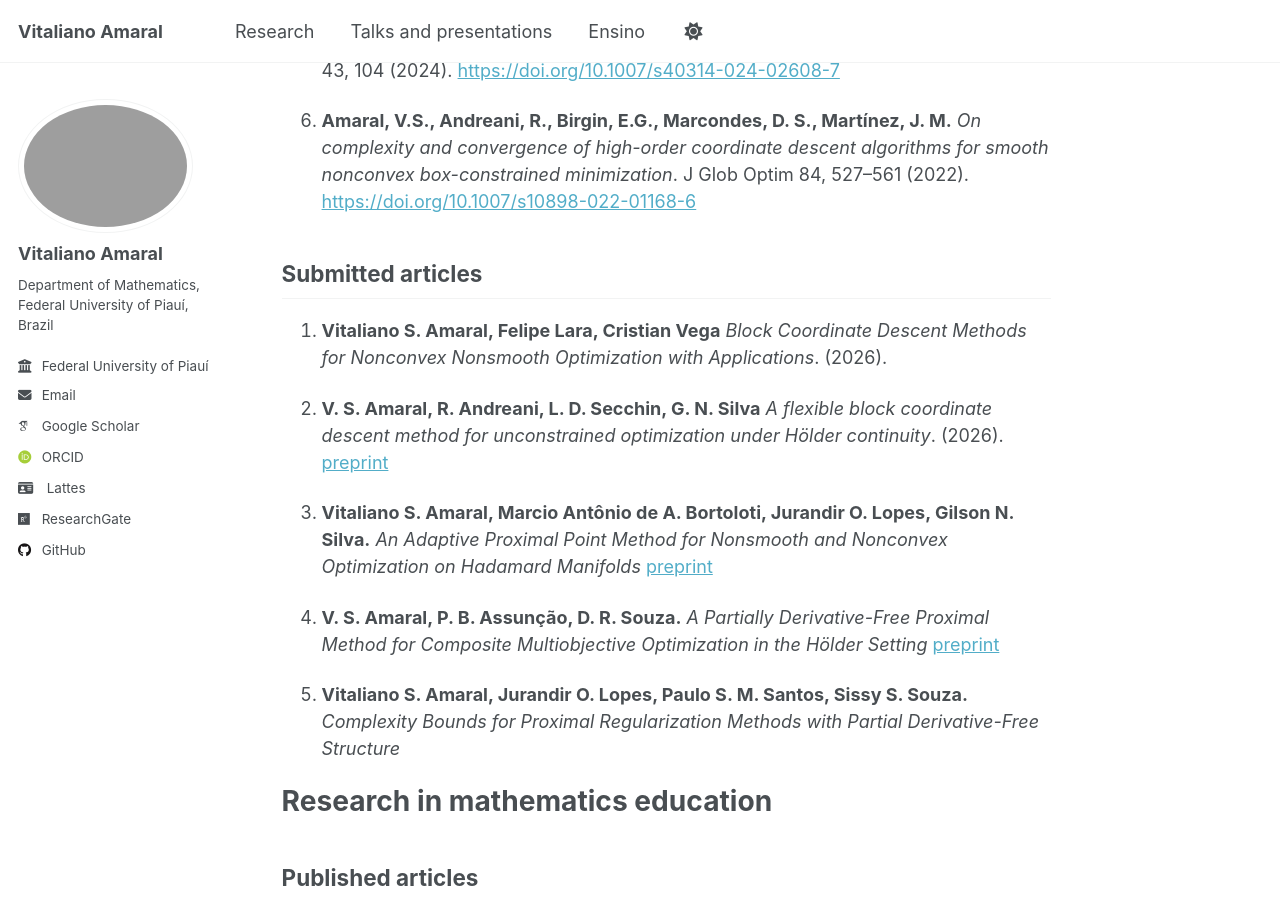
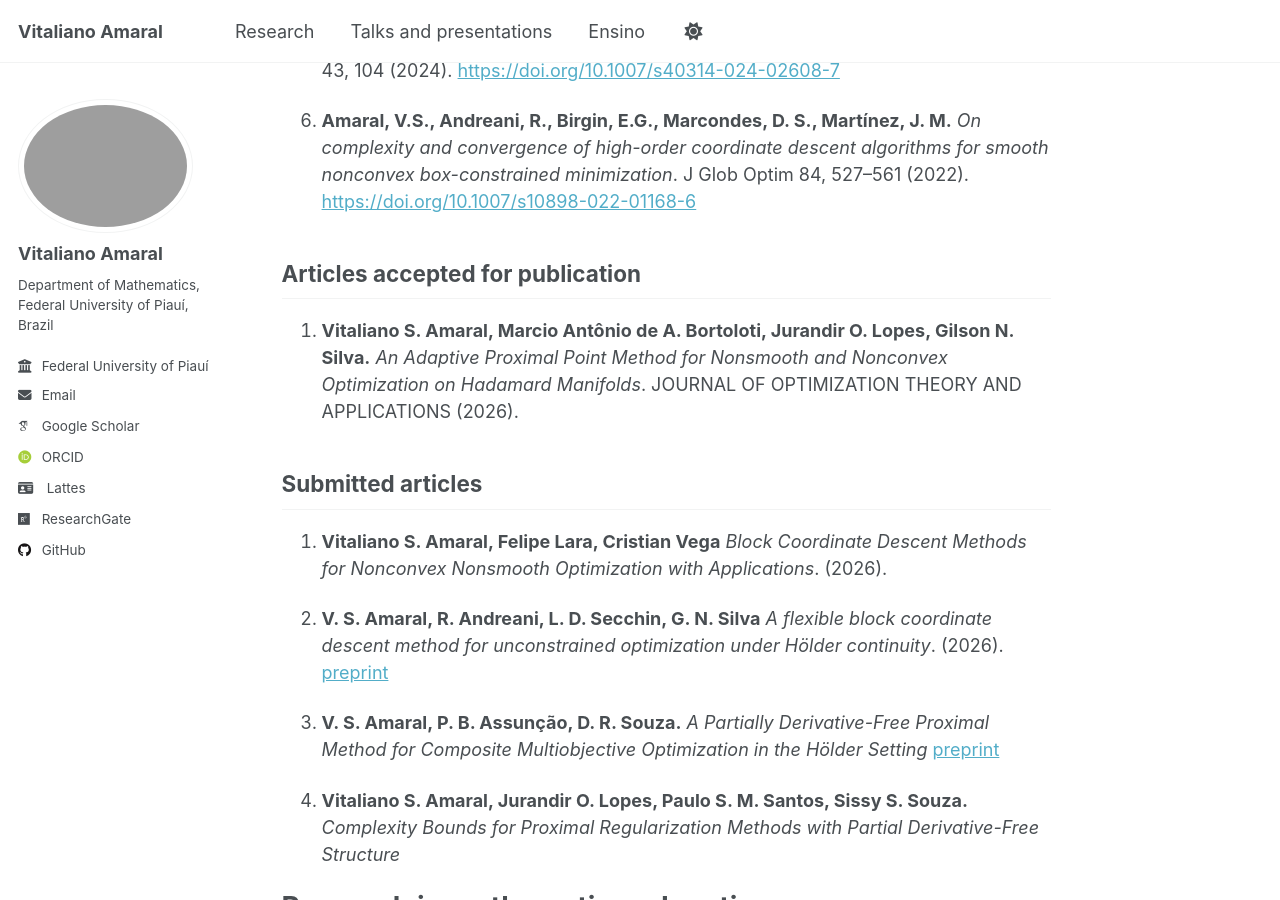
Before and after one commit to vitalianoamaral/vitalianoamaral.github.io, a Jekyll site: the page built from _pages/research.md, in a window 1280 px wide and 900 px high, scrolled down 773 px. Built offline with Jekyll 4.4.1, drawn with Linux system fonts in a browser that asks for light colours; some web fonts are replaced.

Commit message:
Update research.md

```diff
--- a/_pages/research.md
+++ b/_pages/research.md
@@ -26,15 +26,16 @@ knapsack problems.* Optimization Methods and Software, 1–19. [https://doi.org/
 1. **Amaral, V.S., Andreani, R., Birgin, E.G., Marcondes, D. S., Martínez, J. M.** *On complexity and convergence of high-order coordinate descent algorithms for smooth nonconvex box-constrained minimization*. J Glob Optim 84, 527–561 (2022).
  [https://doi.org/10.1007/s10898-022-01168-6](https://doi.org/10.1007/s10898-022-01168-6)
 
+## Articles accepted for publication
+
+1. **Vitaliano S. Amaral, Marcio Antônio de A. Bortoloti, Jurandir O. Lopes, Gilson N. Silva.** *An Adaptive Proximal Point Method for Nonsmooth and Nonconvex Optimization on Hadamard Manifolds*. JOURNAL OF OPTIMIZATION THEORY AND APPLICATIONS (2026).
+
 ## Submitted articles
 
 1. **Vitaliano S. Amaral, Felipe Lara, Cristian Vega** *Block Coordinate Descent Methods for Nonconvex Nonsmooth
 Optimization with Applications*. (2026).
 
-
 1. **V. S. Amaral, R. Andreani, L. D. Secchin, G. N. Silva** *A flexible block coordinate descent method for unconstrained optimization under Hölder continuity*. (2026). [preprint](https://optimization-online.org/2026/04/a-flexible-block-coordinate-descent-method-for-unconstrained-optimization-under-holder-continuity/)
-
-1. **Vitaliano S. Amaral, Marcio Antônio de A. Bortoloti, Jurandir O. Lopes, Gilson N. Silva.** *An Adaptive Proximal Point Method for Nonsmooth and Nonconvex Optimization on Hadamard Manifolds* [preprint](https://arxiv.org/pdf/2511.14724)
 
 1. **V. S. Amaral, P. B. Assunção, D. R. Souza.** *A Partially Derivative-Free Proximal Method for Composite Multiobjective Optimization in the Hölder Setting* [preprint](
 https://doi.org/10.48550/arXiv.2508.20071)
```
